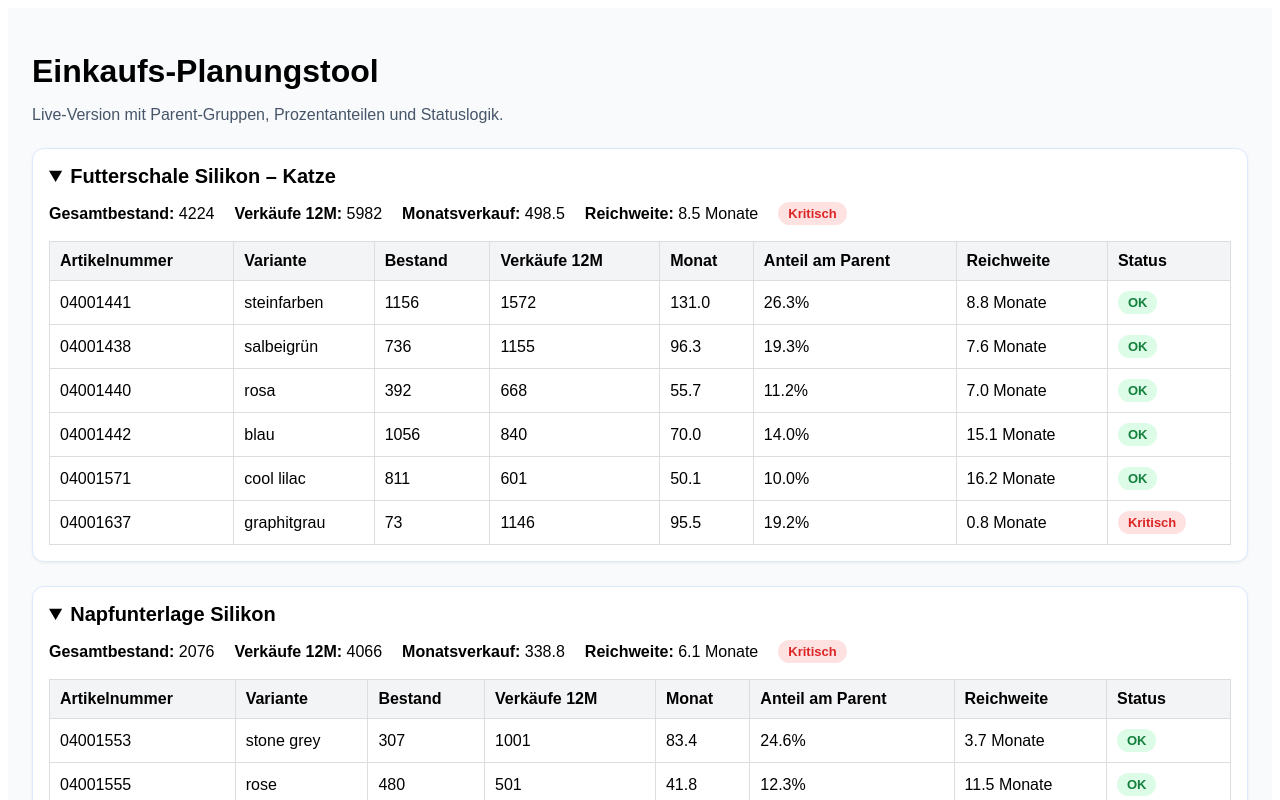
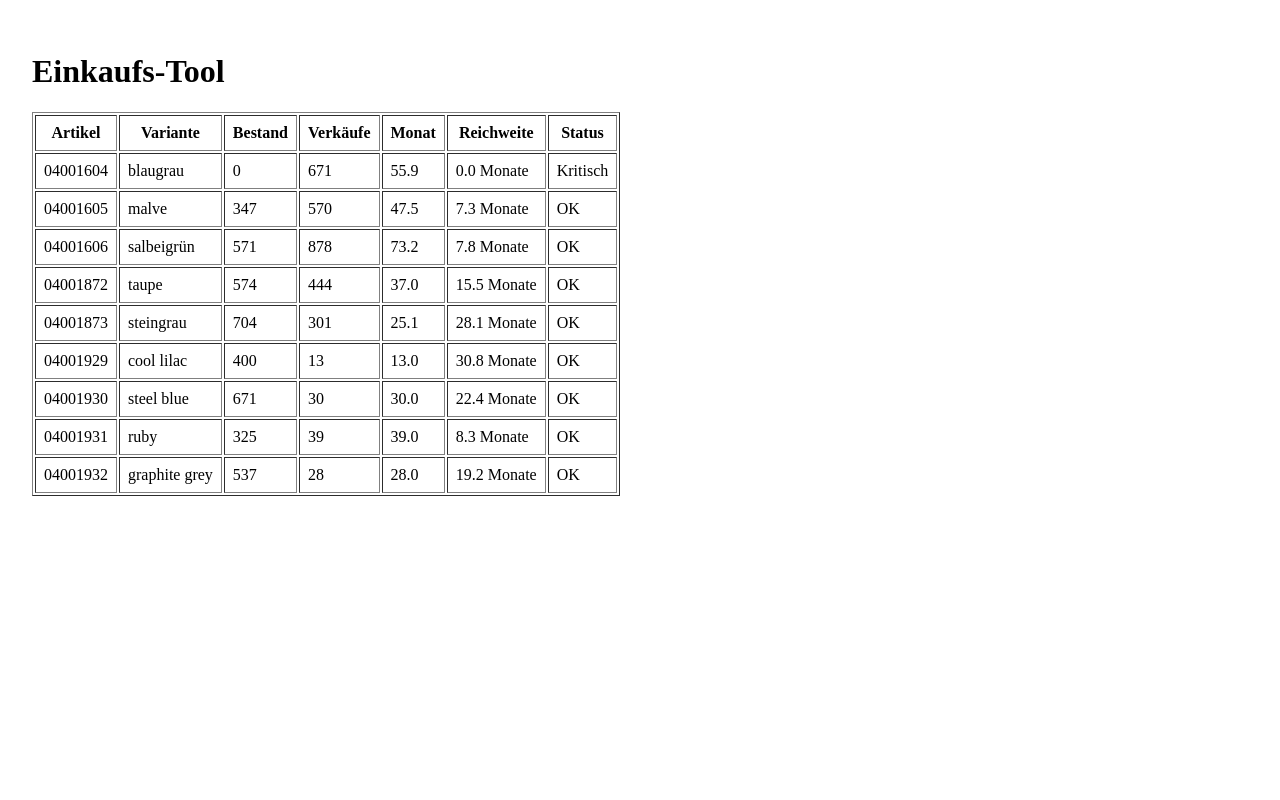
Before and after one commit to kingelvis150888-byte/einkaufs-tool, a Next.js app: page / in a window 1280 px wide. Shown: the top 800 px of the page. Built offline with nearby package versions, Linux system fonts and the light colour scheme.

Commit message:
Update page.js

```diff
--- a/app/page.js
+++ b/app/page.js
@@ -1,157 +1,83 @@
 const data = [
-  {
-    parent: "Futterschale Silikon – Katze",
-    variant: "steinfarben",
-    articleNumber: "04001441",
-    stock: 1156,
-    sales12m: 1572,
-  },
-  {
-    parent: "Futterschale Silikon – Katze",
-    variant: "salbeigrün",
-    articleNumber: "04001438",
-    stock: 736,
-    sales12m: 1155,
-  },
-  {
-    parent: "Futterschale Silikon – Katze",
-    variant: "rosa",
-    articleNumber: "04001440",
-    stock: 392,
-    sales12m: 668,
-  },
-  {
-    parent: "Futterschale Silikon – Katze",
-    variant: "blau",
-    articleNumber: "04001442",
-    stock: 1056,
-    sales12m: 840,
-  },
-  {
-    parent: "Futterschale Silikon – Katze",
-    variant: "cool lilac",
-    articleNumber: "04001571",
-    stock: 811,
-    sales12m: 601,
-  },
-  {
-    parent: "Futterschale Silikon – Katze",
-    variant: "graphitgrau",
-    articleNumber: "04001637",
-    stock: 73,
-    sales12m: 1146,
-  },
-
-  {
-    parent: "Napfunterlage Silikon",
-    variant: "stone grey",
-    articleNumber: "04001553",
-    stock: 307,
-    sales12m: 1001,
-  },
-  {
-    parent: "Napfunterlage Silikon",
-    variant: "rose",
-    articleNumber: "04001555",
-    stock: 480,
-    sales12m: 501,
-  },
-  {
-    parent: "Napfunterlage Silikon",
-    variant: "steel blue",
-    articleNumber: "04001556",
-    stock: 174,
-    sales12m: 389,
-  },
-  {
-    parent: "Napfunterlage Silikon",
-    variant: "anthrazit",
-    articleNumber: "04001563",
-    stock: 652,
-    sales12m: 723,
-  },
-  {
-    parent: "Napfunterlage Silikon",
-    variant: "salbeigrün",
-    articleNumber: "04001564",
-    stock: 0,
-    sales12m: 1344,
-  },
-  {
-    parent: "Napfunterlage Silikon",
-    variant: "lilac",
-    articleNumber: "04001884",
-    stock: 463,
-    sales12m: 108,
-  },
-
   {
     parent: "Anti Schling Napf Silikon",
     variant: "blaugrau",
     articleNumber: "04001604",
     stock: 0,
-    sales12m: 671,
+    sales: 671,
+    monthsObserved: 12,
   },
   {
     parent: "Anti Schling Napf Silikon",
     variant: "malve",
     articleNumber: "04001605",
     stock: 347,
-    sales12m: 570,
+    sales: 570,
+    monthsObserved: 12,
   },
   {
     parent: "Anti Schling Napf Silikon",
     variant: "salbeigrün",
     articleNumber: "04001606",
     stock: 571,
-    sales12m: 878,
+    sales: 878,
+    monthsObserved: 12,
   },
   {
     parent: "Anti Schling Napf Silikon",
     variant: "taupe",
     articleNumber: "04001872",
     stock: 574,
-    sales12m: 444,
+    sales: 444,
+    monthsObserved: 12,
   },
   {
     parent: "Anti Schling Napf Silikon",
     variant: "steingrau",
     articleNumber: "04001873",
     stock: 704,
-    sales12m: 301,
+    sales: 301,
+    monthsObserved: 12,
   },
+
+  // NEUE ARTIKEL (nur 1 Monat!)
   {
     parent: "Anti Schling Napf Silikon",
     variant: "cool lilac",
     articleNumber: "04001929",
     stock: 400,
-    sales12m: 13,
+    sales: 13,
+    monthsObserved: 1,
   },
   {
     parent: "Anti Schling Napf Silikon",
     variant: "steel blue",
     articleNumber: "04001930",
     stock: 671,
-    sales12m: 30,
+    sales: 30,
+    monthsObserved: 1,
   },
   {
     parent: "Anti Schling Napf Silikon",
     variant: "ruby",
     articleNumber: "04001931",
     stock: 325,
-    sales12m: 39,
+    sales: 39,
+    monthsObserved: 1,
   },
   {
     parent: "Anti Schling Napf Silikon",
     variant: "graphite grey",
     articleNumber: "04001932",
     stock: 537,
-    sales12m: 28,
+    sales: 28,
+    monthsObserved: 1,
   },
 ];
 
-function getMonthlySales(sales12m) {
-  return sales12m / 12;
+function getMonthlySales(sales, monthsObserved) {
+  if (monthsObserved <= 0) return 0;
+  return sales / monthsObserved;
 }
 
 function getCoverageMonths(stock, monthlySales) {
@@ -159,168 +85,52 @@ function getCoverageMonths(stock, monthlySales) {
   return stock / monthlySales;
 }
 
-function getVariantStatus(stock, monthlySales) {
+function getStatus(stock, monthlySales) {
   const coverage = getCoverageMonths(stock, monthlySales);
 
-  if (coverage < 1) {
-    return { label: "Kritisch", color: "#dc2626", bg: "#fee2e2" };
-  }
-  if (coverage < 3) {
-    return { label: "Achtung", color: "#d97706", bg: "#fef3c7" };
-  }
-  return { label: "OK", color: "#15803d", bg: "#dcfce7" };
+  if (coverage < 1) return "Kritisch";
+  if (coverage < 3) return "Achtung";
+  return "OK";
 }
 
-function getParentStatus(items) {
-  const statuses = items.map((item) =>
-    getVariantStatus(item.stock, getMonthlySales(item.sales12m)).label
-  );
+export default function Home() {
+  return (
+    <main style={{ padding: 24 }}>
+      <h1>Einkaufs-Tool</h1>
 
-  if (statuses.includes("Kritisch")) {
-    return { label: "Kritisch", color: "#dc2626", bg: "#fee2e2" };
-  }
-  if (statuses.includes("Achtung")) {
-    return { label: "Achtung", color: "#d97706", bg: "#fef3c7" };
-  }
-  return { label: "OK", color: "#15803d", bg: "#dcfce7" };
-}
-
-function groupData(items) {
-  const grouped = {};
-  for (const item of items) {
-    if (!grouped[item.parent]) grouped[item.parent] = [];
-    grouped[item.parent].push(item);
-  }
-  return grouped;
-}
-
-function badgeStyle(status) {
-  return {
-    display: "inline-block",
-    padding: "4px 10px",
-    borderRadius: 999,
-    fontWeight: 700,
-    color: status.color,
-    background: status.bg,
-    fontSize: 13,
-  };
-}
-
-const th = {
-  border: "1px solid #ddd",
-  padding: "10px",
-  textAlign: "left",
-  background: "#f3f4f6",
-};
-
-const td = {
-  border: "1px solid #ddd",
-  padding: "10px",
-};
-
-export default function Home() {
-  const grouped = groupData(data);
-
-  return (
-    <main style={{ padding: 24, fontFamily: "Arial, sans-serif", background: "#f8fafc", minHeight: "100vh" }}>
-      <h1 style={{ marginBottom: 8 }}>Einkaufs-Planungstool</h1>
-      <p style={{ marginBottom: 24, color: "#475569" }}>
-        Live-Version mit Parent-Gruppen, Prozentanteilen und Statuslogik.
-      </p>
-
-      {Object.entries(grouped).map(([parent, items]) => {
-        const totalStock = items.reduce((sum, item) => sum + item.stock, 0);
-        const totalSales12m = items.reduce((sum, item) => sum + item.sales12m, 0);
-        const totalMonthlySales = totalSales12m / 12;
-        const parentCoverage = getCoverageMonths(totalStock, totalMonthlySales);
-        const parentStatus = getParentStatus(items);
-
-        return (
-          <details
-            key={parent}
-            open
-            style={{
-              border: "1px solid #dbeafe",
-              borderRadius: 12,
-              marginBottom: 24,
-              padding: 16,
-              background: "white",
-              boxShadow: "0 1px 3px rgba(0,0,0,0.06)",
-            }}
-          >
-            <summary
-              style={{
-                cursor: "pointer",
-                fontSize: 20,
-                fontWeight: 700,
-                marginBottom: 14,
-              }}
-            >
-              {parent}
-            </summary>
-
-            <div
-              style={{
-                display: "flex",
-                gap: 20,
-                flexWrap: "wrap",
-                marginBottom: 16,
-                alignItems: "center",
-              }}
-            >
-              <div><strong>Gesamtbestand:</strong> {totalStock}</div>
-              <div><strong>Verkäufe 12M:</strong> {totalSales12m}</div>
-              <div><strong>Monatsverkauf:</strong> {totalMonthlySales.toFixed(1)}</div>
-              <div><strong>Reichweite:</strong> {parentCoverage.toFixed(1)} Monate</div>
-              <div><span style={badgeStyle(parentStatus)}>{parentStatus.label}</span></div>
-            </div>
-
-            <table
-              style={{
-                width: "100%",
-                borderCollapse: "collapse",
-                background: "white",
-              }}
-            >
+      <table border="1" cellPadding="8">
         <thead>
           <tr>
-                  <th style={th}>Artikelnummer</th>
-                  <th style={th}>Variante</th>
-                  <th style={th}>Bestand</th>
-                  <th style={th}>Verkäufe 12M</th>
-                  <th style={th}>Monat</th>
-                  <th style={th}>Anteil am Parent</th>
-                  <th style={th}>Reichweite</th>
-                  <th style={th}>Status</th>
+            <th>Artikel</th>
+            <th>Variante</th>
+            <th>Bestand</th>
+            <th>Verkäufe</th>
+            <th>Monat</th>
+            <th>Reichweite</th>
+            <th>Status</th>
           </tr>
         </thead>
+
         <tbody>
-                {items.map((item) => {
-                  const monthlySales = getMonthlySales(item.sales12m);
-                  const share = totalSales12m > 0 ? (item.sales12m / totalSales12m) * 100 : 0;
-                  const coverage = getCoverageMonths(item.stock, monthlySales);
-                  const status = getVariantStatus(item.stock, monthlySales);
+          {data.map((item) => {
+            const monthly = getMonthlySales(item.sales, item.monthsObserved);
+            const coverage = getCoverageMonths(item.stock, monthly);
+            const status = getStatus(item.stock, monthly);
 
             return (
               <tr key={item.articleNumber}>
-                      <td style={td}>{item.articleNumber}</td>
-                      <td style={td}>{item.variant}</td>
-                      <td style={td}>{item.stock}</td>
-                      <td style={td}>{item.sales12m}</td>
-                      <td style={td}>{monthlySales.toFixed(1)}</td>
-                      <td style={td}>{share.toFixed(1)}%</td>
-                      <td style={td}>{coverage.toFixed(1)} Monate</td>
-                      <td style={td}>
-                        <span style={badgeStyle(status)}>{status.label}</span>
-                      </td>
+                <td>{item.articleNumber}</td>
+                <td>{item.variant}</td>
+                <td>{item.stock}</td>
+                <td>{item.sales}</td>
+                <td>{monthly.toFixed(1)}</td>
+                <td>{coverage.toFixed(1)} Monate</td>
+                <td>{status}</td>
               </tr>
             );
           })}
         </tbody>
       </table>
-          </details>
-        );
-      })}
     </main>
   );
 }
```
Lines whose indentation alone changed are shown as unchanged.
